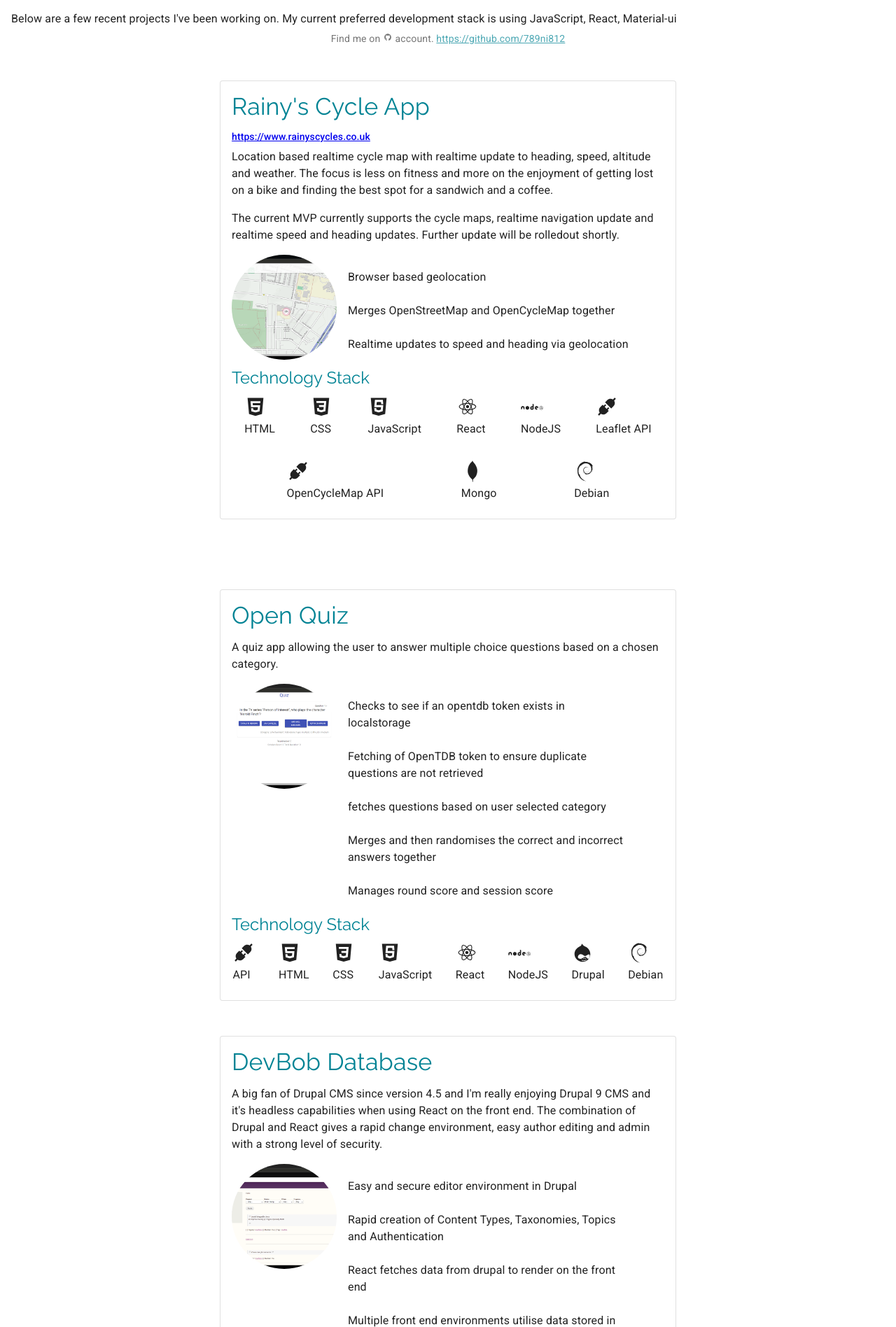
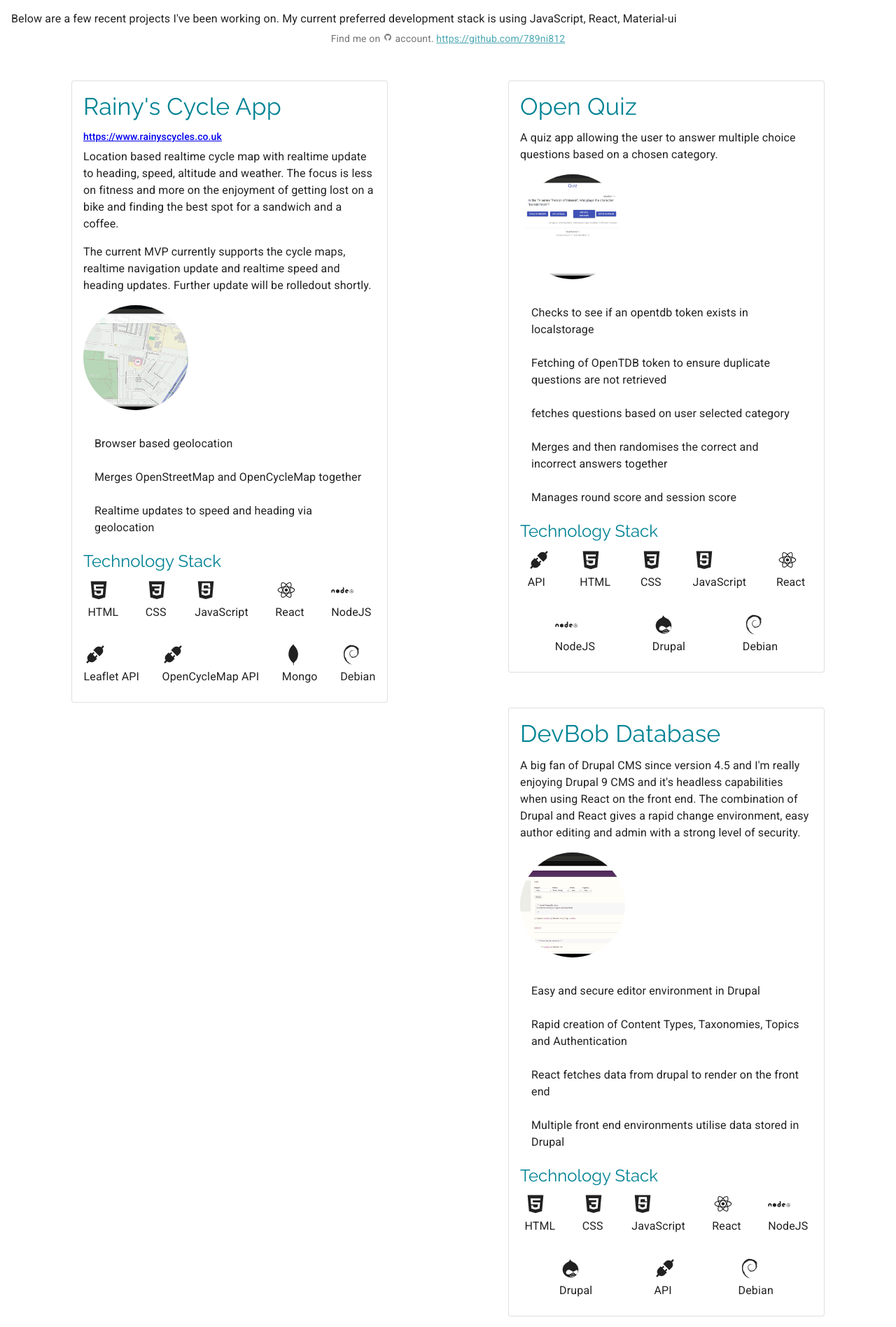
Before and after one commit to 789ni812/my-portfolio, a React (Create React App) app: page / in a window 1280 px wide. Shown: the part 1324-3220 px from the top of the page at 70% size. Built offline with nearby package versions, Linux system fonts and the light colour scheme.

Commit message:
changed max width of cards

```diff
--- a/src/components/RecentProjects/RecentProjects.js
+++ b/src/components/RecentProjects/RecentProjects.js
@@ -93,7 +93,7 @@ const RecentProjects = () => {
               <Card
                 variant="outlined"
                 style={{
-                  maxWidth: 650,
+                  maxWidth: 450,
                   margin: 50,
                 }}
               >
@@ -218,7 +218,7 @@ const RecentProjects = () => {
               </Card>
             </Grid>
             <Grid item>
-              <Card variant="outlined" style={{ maxWidth: 650, margin: 50 }}>
+              <Card variant="outlined" style={{ maxWidth: 450, margin: 50 }}>
                 <CardContent>
                   <Typography
                     variant="h4"
@@ -328,7 +328,7 @@ const RecentProjects = () => {
                 </CardContent>
               </Card>
               <Grid item>
-                <Card variant="outlined" style={{ maxWidth: 650, margin: 50 }}>
+                <Card variant="outlined" style={{ maxWidth: 450, margin: 50 }}>
                   <CardContent>
                     <Typography
                       variant="h4"
```
